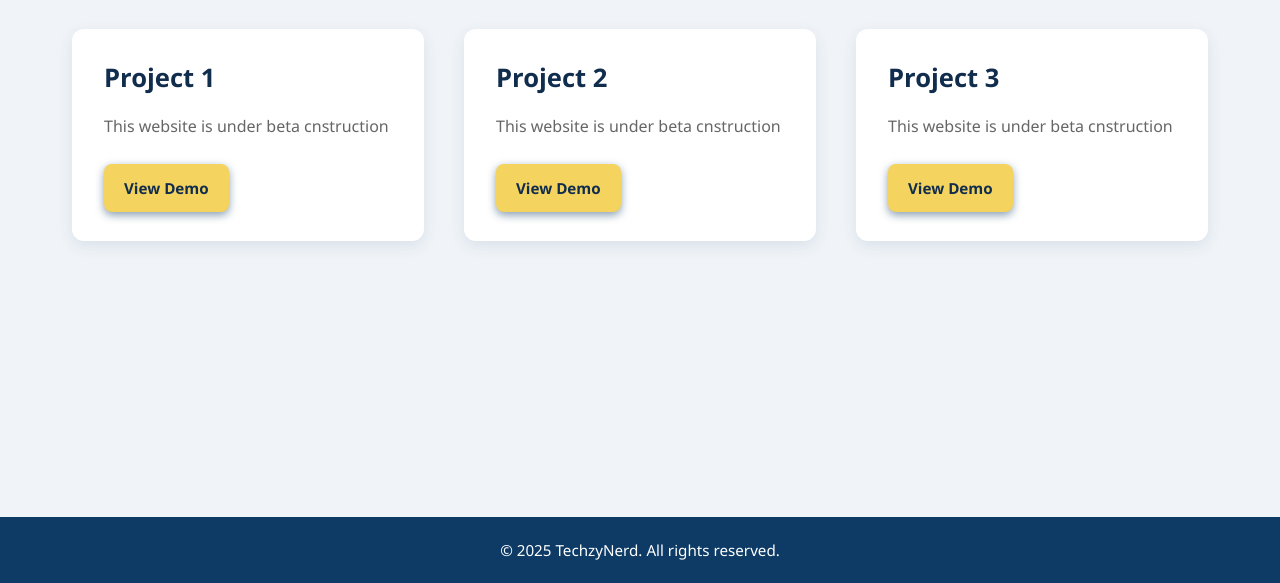
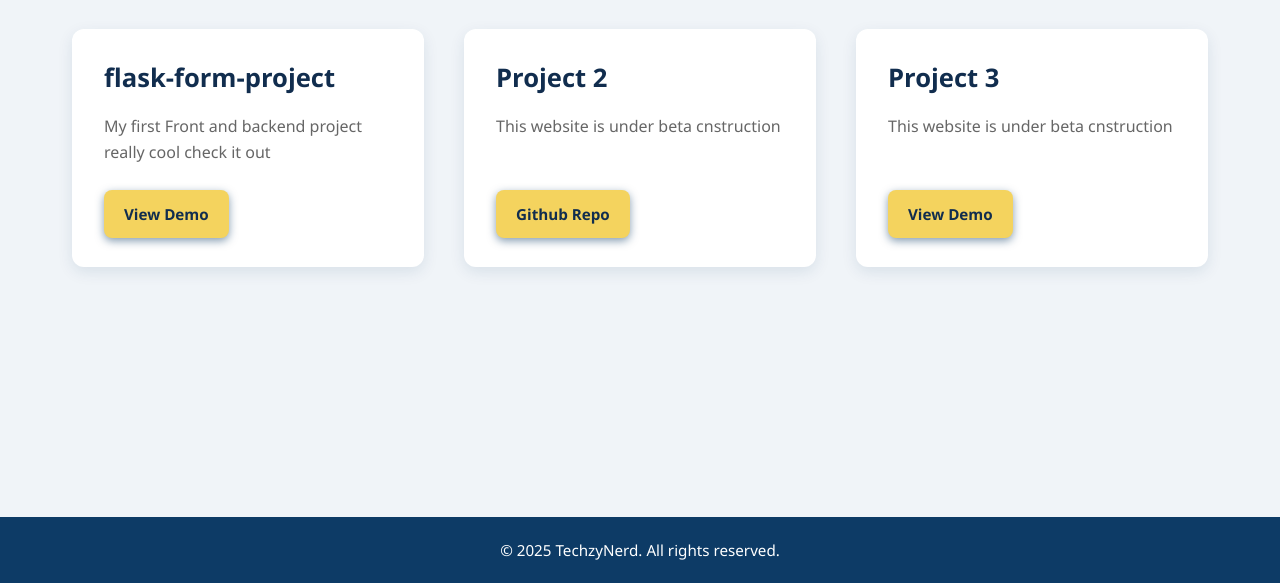
Before and after one commit to NerdyTechYT/TechzyNerdYT, a plain HTML site: page projects.html in a window 1280 px wide. Shown: the part 217-800 px from the top of the page. Drawn offline with Linux system fonts and the light colour scheme.

Commit message:
Update projects.html

```diff
--- a/projects.html
+++ b/projects.html
@@ -24,15 +24,15 @@
       <h2>My Projects</h2>
       <div class="cards-grid">
         <article id="tic-tac-toe" class="project-card">
-          <h3>Project 1</h3>
-          <p>This website is under beta cnstruction</p>
+          <h3>flask-form-project</h3>
+          <p>My first Front and backend project really cool check it out </p>
           <a href="#" class="btn-secondary">View Demo</a>
         </article>
 
         <article id="portfolio" class="project-card">
           <h3>Project 2</h3>
           <p>This website is under beta cnstruction</p>
-          <a href="#" class="btn-secondary">View Demo</a>
+          <a href="https://nerdytechyt.github.io/flask-form-project/" class="btn-secondary">Github Repo</a>
         </article>
 
         <article id="blog-system" class="project-card">
```
